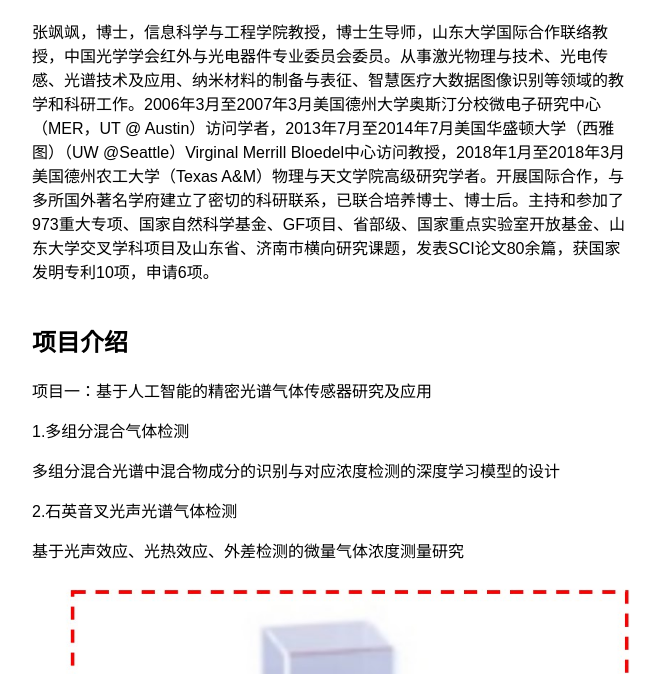
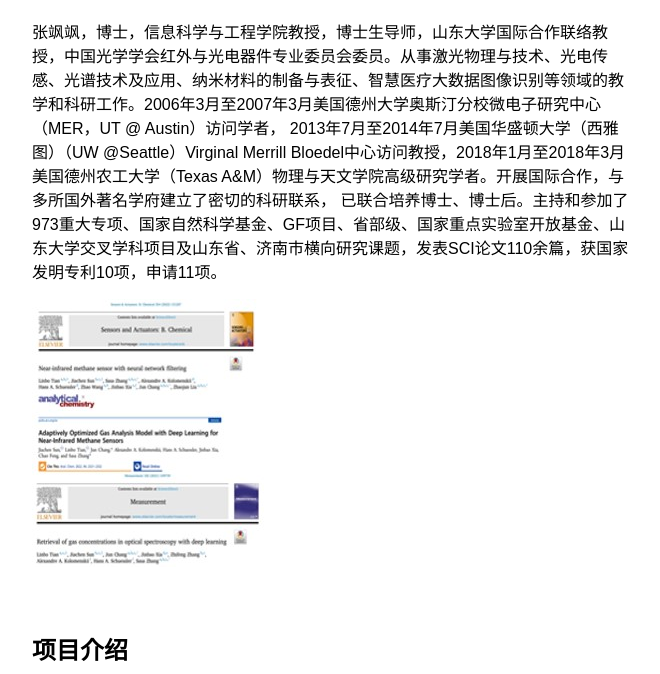
Before and after one commit to yiwen96f/0606, a plain HTML site: page index.html in a window 1280 px wide. Shown: the part 70-744 px from the top of the page, without its empty margins (308-968 px from the left). Drawn offline with Linux system fonts and the light colour scheme.

Commit message:
index.html

```diff
--- a/index.html
+++ b/index.html
@@ -26,7 +26,11 @@
     <div class="content">
         <div class="section">
             <h1>欢迎了解张飒飒教授课题组</h1>
-            <p>张飒飒，博士，信息科学与工程学院教授，博士生导师，山东大学国际合作联络教授，中国光学学会红外与光电器件专业委员会委员。从事激光物理与技术、光电传感、光谱技术及应用、纳米材料的制备与表征、智慧医疗大数据图像识别等领域的教学和科研工作。2006年3月至2007年3月美国德州大学奥斯汀分校微电子研究中心（MER，UT @ Austin）访问学者，2013年7月至2014年7月美国华盛顿大学（西雅图）（UW @Seattle）Virginal Merrill Bloedel中心访问教授，2018年1月至2018年3月美国德州农工大学（Texas A&M）物理与天文学院高级研究学者。开展国际合作，与多所国外著名学府建立了密切的科研联系，已联合培养博士、博士后。主持和参加了973重大专项、国家自然科学基金、GF项目、省部级、国家重点实验室开放基金、山东大学交叉学科项目及山东省、济南市横向研究课题，发表SCI论文80余篇，获国家发明专利10项，申请6项。</p>
+            <p>张飒飒，博士，信息科学与工程学院教授，博士生导师，山东大学国际合作联络教授，中国光学学会红外与光电器件专业委员会委员。从事激光物理与技术、光电传感、光谱技术及应用、纳米材料的制备与表征、智慧医疗大数据图像识别等领域的教学和科研工作。2006年3月至2007年3月美国德州大学奥斯汀分校微电子研究中心（MER，UT @ Austin）访问学者，
+                2013年7月至2014年7月美国华盛顿大学（西雅图）（UW @Seattle）Virginal Merrill Bloedel中心访问教授，2018年1月至2018年3月美国德州农工大学（Texas A&M）物理与天文学院高级研究学者。开展国际合作，与多所国外著名学府建立了密切的科研联系，
+                已联合培养博士、博士后。主持和参加了973重大专项、国家自然科学基金、GF项目、省部级、国家重点实验室开放基金、山东大学交叉学科项目及山东省、济南市横向研究课题，发表SCI论文110余篇，获国家发明专利10项，申请11项。</p>
+                   <img src="ima1.jpg" alt="部分论文">
+
         </div>
         <div class="section">
              <h2>项目介绍</h2>
@@ -56,7 +60,7 @@
        <img src="ima3.jpg" alt="专利证书">
 
 
-            <p>论文</p>
+            <p>近三年代表性论文</p>
           <p>1.杨易. Nonequilibrium carrier and phonon dynamics in the ferrimagnetic semiconductor Mn3Si2Te6.  Physical review B,  109,  2024. </p>
 <p>2. 杨易.Ultrafast carrier and phonon dynamics in Bi2Se3 under high pressure.  Physical review B,  109,  2024.</p>
 <p>3. 徐荣琪. Leveraging deep learning for optimal methane gas detection: Residual network fflter assisted direct absorption spectroscopy.  SENSORS AND ACTUATORS A-PHYSICAL,  2024. </p>
```
